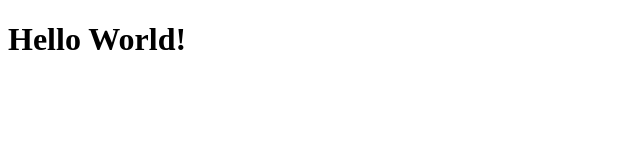
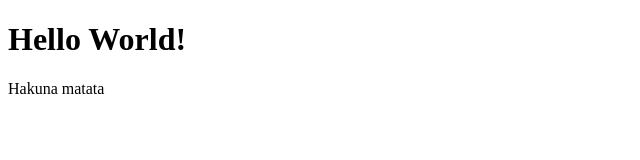
Before and after one commit to rhubert88/git_tutorial_example_1, a plain HTML site: page index.html in a window 1280 px wide. Shown: the whole page, without its empty margins (0-640 px from the left). Drawn offline with Linux system fonts and the light colour scheme.

Commit message:
new text

```diff
--- a/index.html
+++ b/index.html
@@ -8,5 +8,8 @@
 <body>
     <h1>Hello World!
     </h1>
+    <P>
+        Hakuna matata
+    </P>
 </body>
 </html>
```
